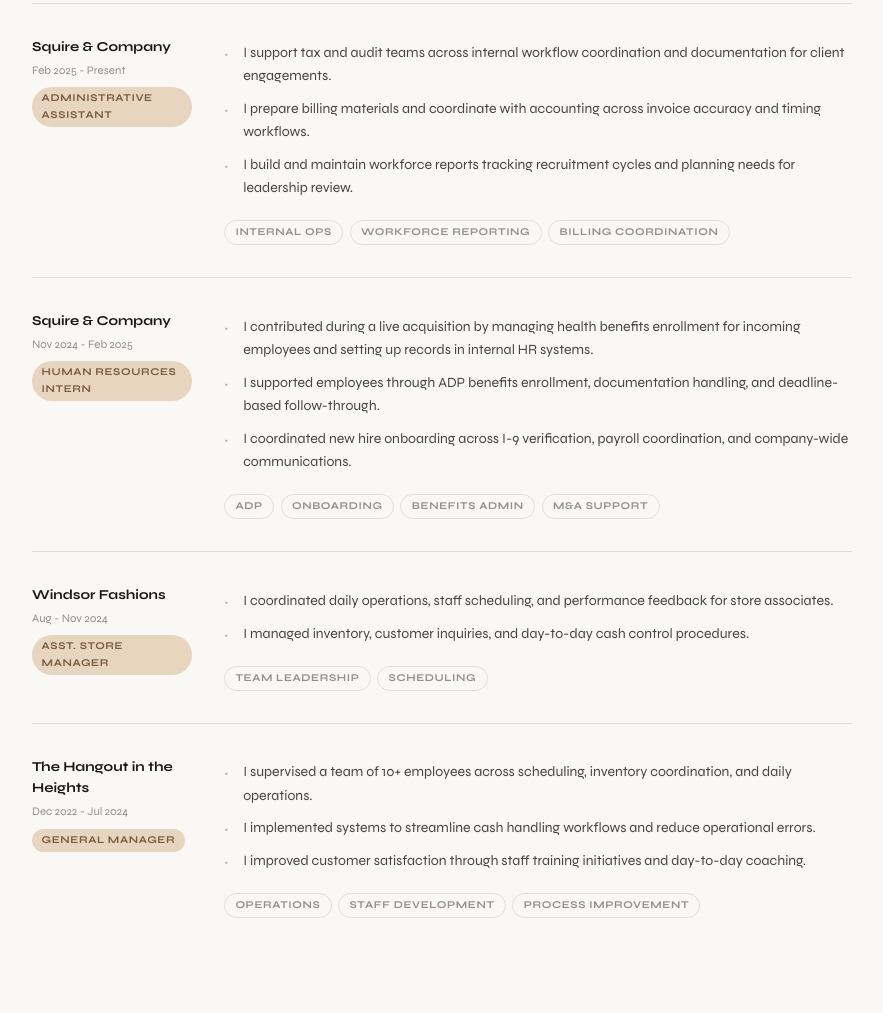
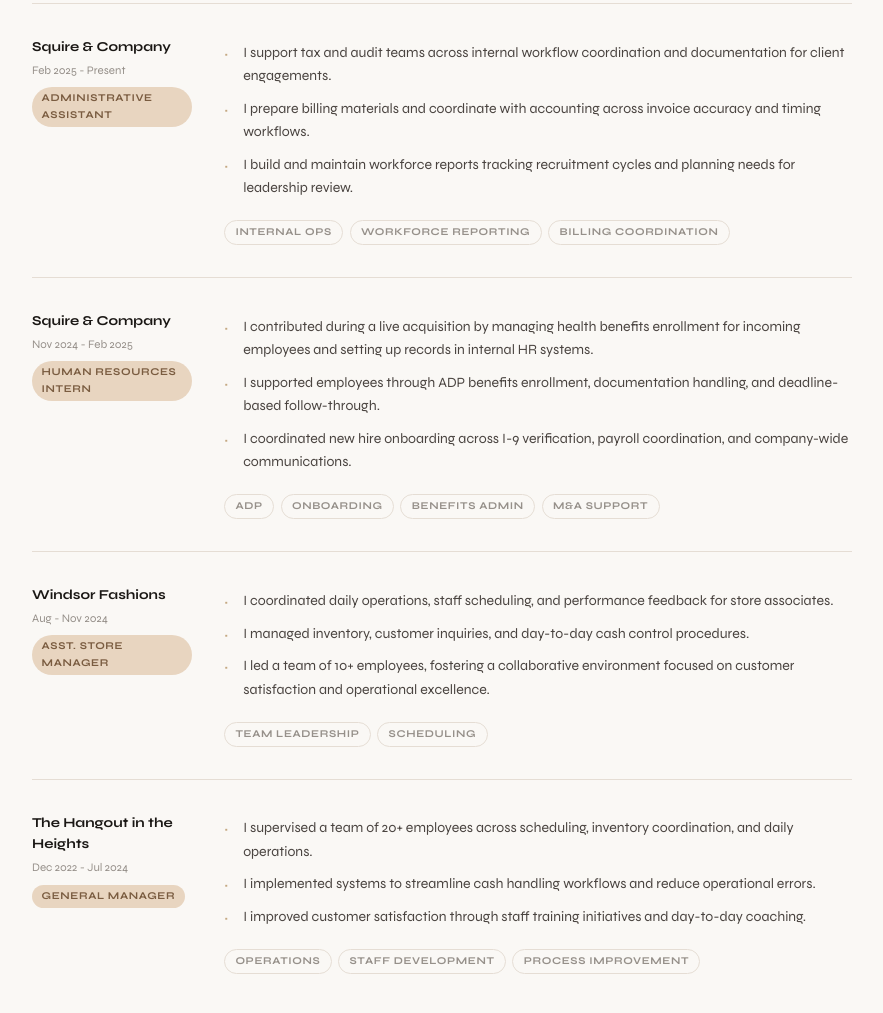
Before and after one commit to Kianarobinsonn/My-website, a website: page index.html in a window 1280 px wide. Shown: the part 1529-2542 px from the top of the page, without its empty margins (198-1081 px from the left). Drawn offline with Linux system fonts and the light colour scheme.

Commit message:
small tweaks

```diff
--- a/index.html
+++ b/index.html
@@ -72,7 +72,7 @@
         I'm an early-career professional building toward high-value roles at the intersection
         of people strategy, business operations, and technology.
       </p>
-      <p class="hero-credibility-strip">Experience in live acquisition environment · Supervised 10+ employees · HR systems exposure · Based in Salt Lake City</p>
+      <p class="hero-credibility-strip">Experience in live acquisition environment · Supervised 20+ employees · HR systems exposure · Based in Salt Lake City</p>
       <div class="hero-chips">
         <span class="chip">HR</span>
         <span class="chip">Business</span>
@@ -191,6 +191,7 @@
         <ul class="exp-bullets">
           <li>I coordinated daily operations, staff scheduling, and performance feedback for store associates.</li>
           <li>I managed inventory, customer inquiries, and day-to-day cash control procedures.</li>
+          <li>I led a team of 10+ employees, fostering a collaborative environment focused on customer satisfaction and operational excellence.</li>
         </ul>
         <div class="tag-row">
           <span class="tag">Team leadership</span>
@@ -207,7 +208,7 @@
       </div>
       <div>
         <ul class="exp-bullets">
-          <li>I supervised a team of 10+ employees across scheduling, inventory coordination, and daily operations.</li>
+          <li>I supervised a team of 20+ employees across scheduling, inventory coordination, and daily operations.</li>
           <li>I implemented systems to streamline cash handling workflows and reduce operational errors.</li>
           <li>I improved customer satisfaction through staff training initiatives and day-to-day coaching.</li>
         </ul>
```
